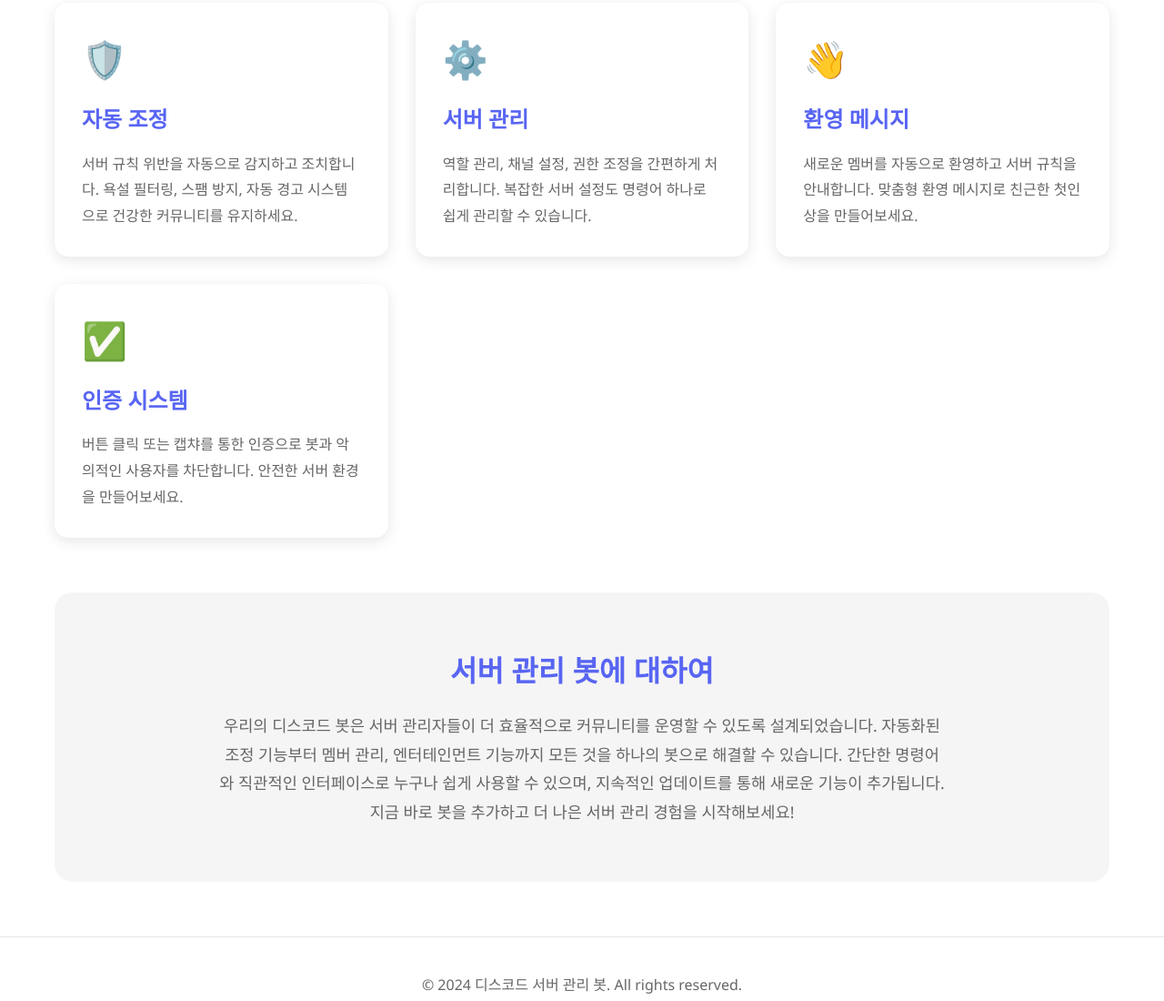
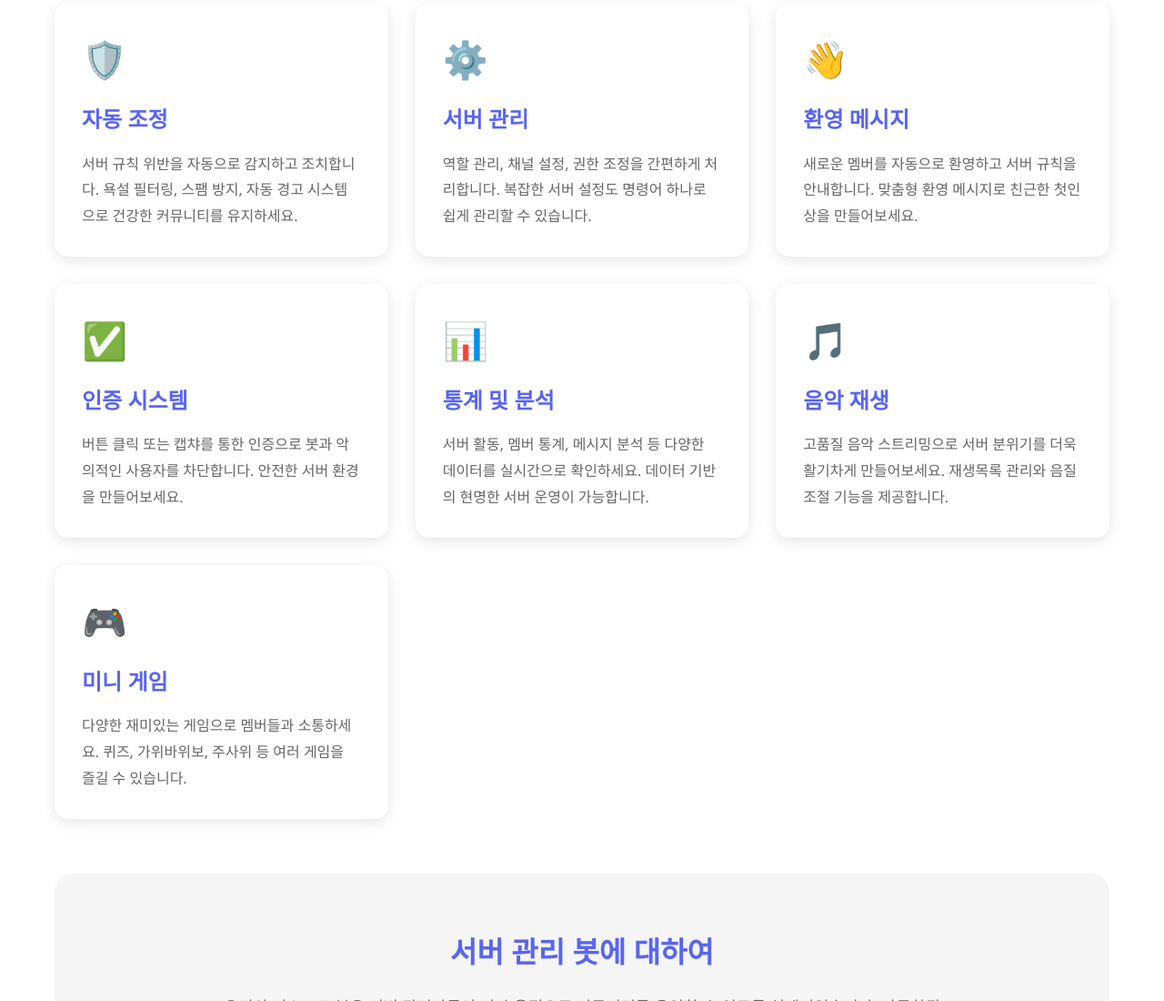
Before and after one commit to gogaon-0/gogaon-0, a plain HTML site: page index.html in a window 1280 px wide. Shown: the part 415-1515 px from the top of the page at 91% size. Drawn offline with Linux system fonts and the light colour scheme.

Commit message:
Update index.html

```diff
--- a/index.html
+++ b/index.html
@@ -268,6 +268,24 @@
                 <h3>인증 시스템</h3>
                 <p>버튼 클릭 또는 캡챠를 통한 인증으로 봇과 악의적인 사용자를 차단합니다. 안전한 서버 환경을 만들어보세요.</p>
             </div>
+
+            <div class="feature-card">
+                <div class="feature-icon">📊</div>
+                <h3>통계 및 분석</h3>
+                <p>서버 활동, 멤버 통계, 메시지 분석 등 다양한 데이터를 실시간으로 확인하세요. 데이터 기반의 현명한 서버 운영이 가능합니다.</p>
+            </div>
+
+            <div class="feature-card">
+                <div class="feature-icon">🎵</div>
+                <h3>음악 재생</h3>
+                <p>고품질 음악 스트리밍으로 서버 분위기를 더욱 활기차게 만들어보세요. 재생목록 관리와 음질 조절 기능을 제공합니다.</p>
+            </div>
+
+            <div class="feature-card">
+                <div class="feature-icon">🎮</div>
+                <h3>미니 게임</h3>
+                <p>다양한 재미있는 게임으로 멤버들과 소통하세요. 퀴즈, 가위바위보, 주사위 등 여러 게임을 즐길 수 있습니다.</p>
+            </div>
         </div>
 
         <div class="about-section">
```
